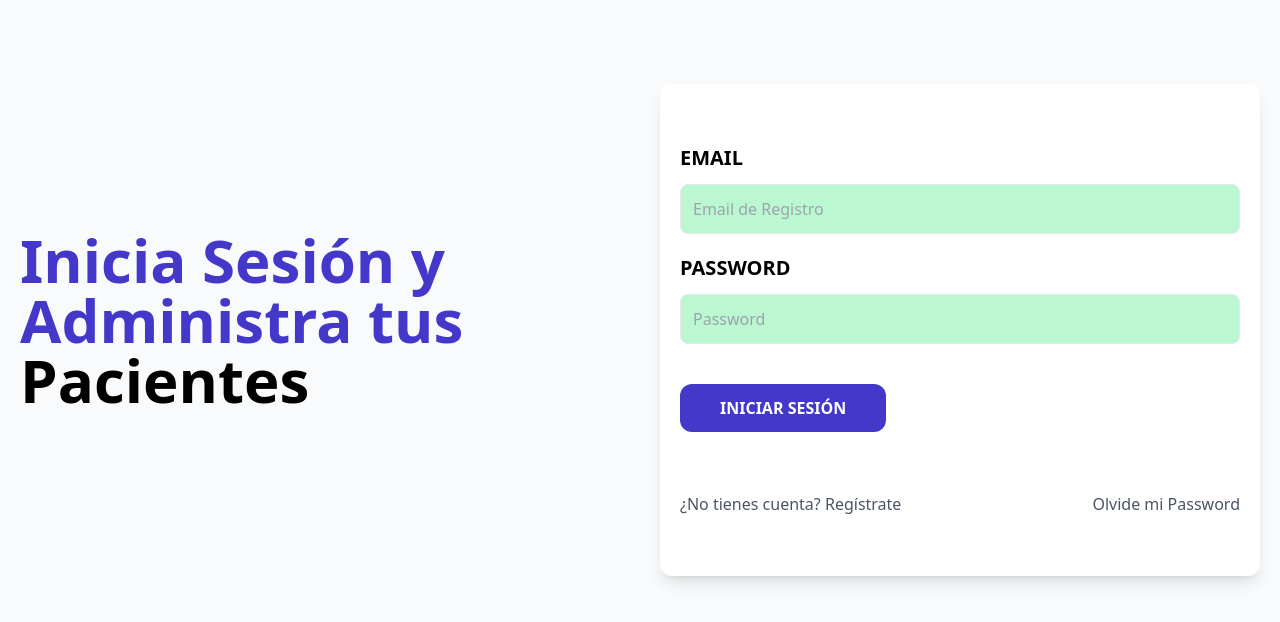
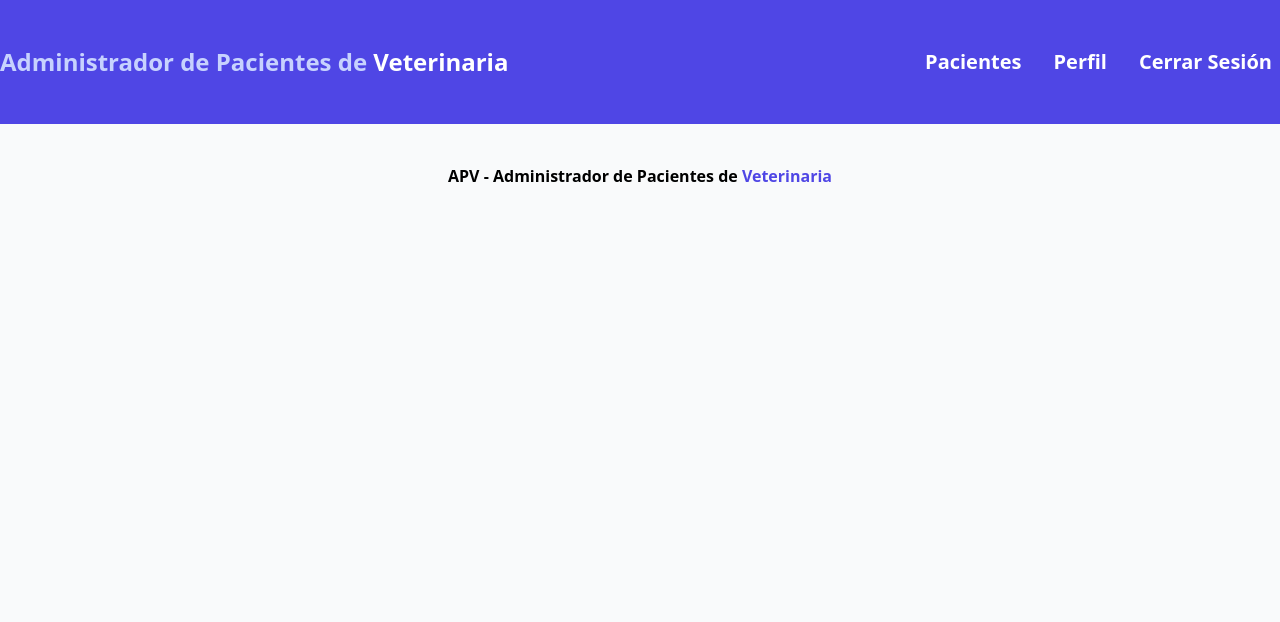
Before and after one commit to LucasSA97/apv-citas, a React (Vite) app in the folder frontend/: page /admin in a window 1280 px wide. Before the commit this address led to /. Shown: the top 622 px of the page. Built offline with nearby package versions, Linux system fonts and the light colour scheme.

Commit message:
Corriendo rutas

```diff
--- a/frontend/src/App.jsx
+++ b/frontend/src/App.jsx
@@ -34,7 +34,7 @@ function App() {
           <Route path="confirm/:token" index element={ <ConfirmPage /> }/>
         </Route>
 
-        <Route path="/admin" element={<PrivateZone/>}>
+        <Route path="/admin/*" element={<PrivateZone/>}>
           <Route index element={<AdministrarPacientes/>}/>
           <Route path="perfil" element={<EditarPerfil/>}/>
           <Route path="cambiar-password" element={<CambiarPassword/>}/>
--- a/frontend/src/components/AdminNav.jsx
+++ b/frontend/src/components/AdminNav.jsx
@@ -3,8 +3,8 @@ const AdminNav = () => {
     return (
         <nav className="flex gap-3">
 
-            <Link className="font-semibold" to='admin/perfil'>Perfil</Link>
-            <Link className="font-semibold" to='admin/cambiar-password'>Cambiar Contraseña</Link>
+            <Link className="font-semibold" to="/admin/perfil">Perfil</Link>
+            <Link className="font-semibold" to="/admin/cambiar-password">Cambiar Contraseña</Link>
         </nav>
     )
 }
--- a/frontend/src/components/Header.jsx
+++ b/frontend/src/components/Header.jsx
@@ -18,7 +18,7 @@ const Header = () => {
                 className="text-white text-xl font-bold hover:bg-indigo-100 rounded-lg p-2 hover:text-black"
                 >Pacientes</Link>
                 <Link
-                to='/admin/perfil'
+                to='perfil'
                 className="text-white text-xl font-bold hover:bg-indigo-100 rounded-lg p-2 hover:text-black"
                 >Perfil</Link>
                 <button
--- a/frontend/src/layout/PrivateZone.jsx
+++ b/frontend/src/layout/PrivateZone.jsx
@@ -15,7 +15,7 @@ const PrivateZone = () => {
             <main className="container mx-auto mt-10">
                 <Outlet/>
             </main>
-         ) : <Navigate to="/"/>}
+         ) : <Navigate to="/admin"/>}
 
         <Footer/>
     </>
```
